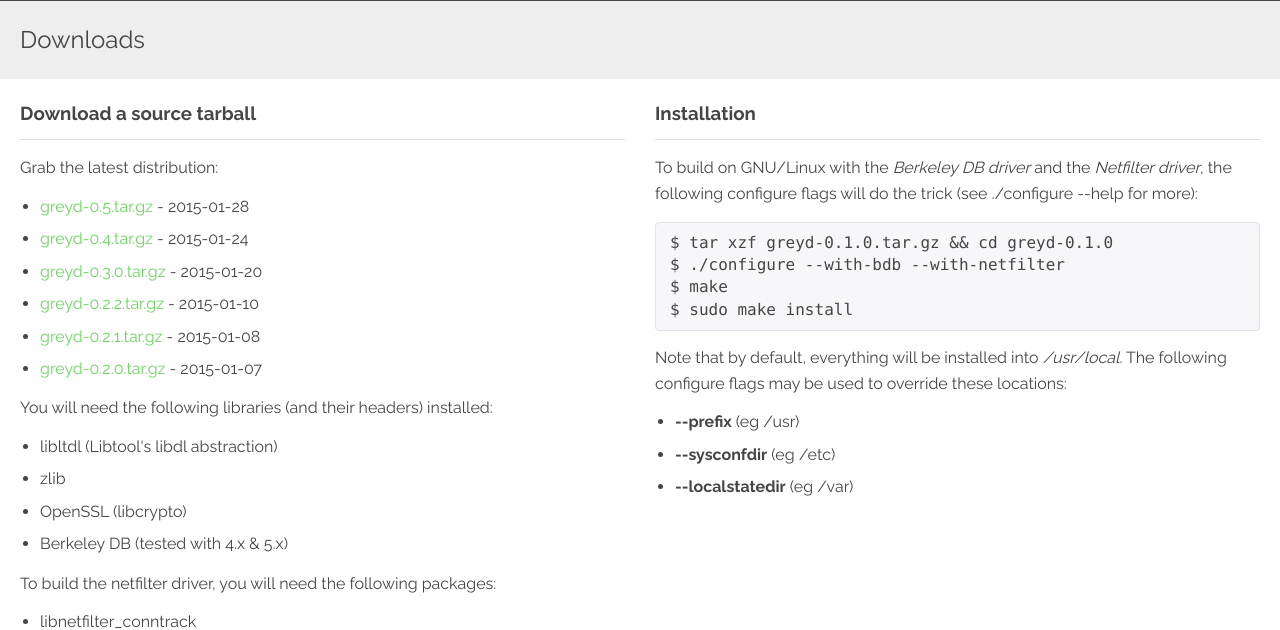
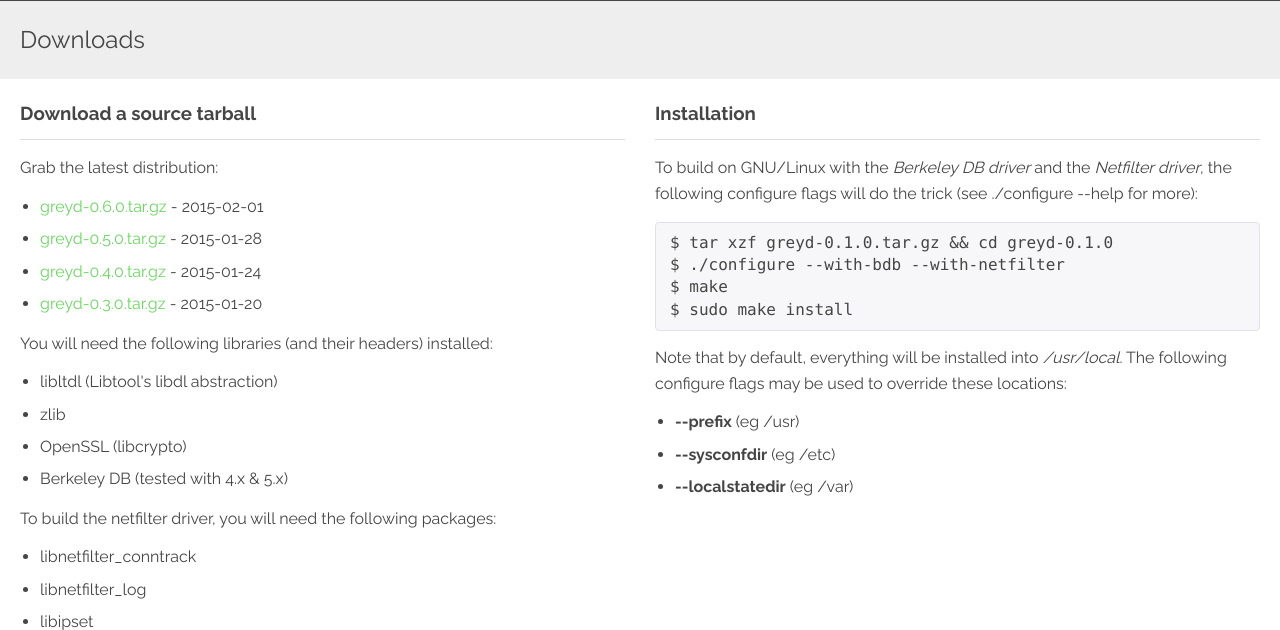
Before and after one commit to mikey-austin/greyd, a PHP site: page /downloads.php in a window 1280 px wide. Shown: the part 72-702 px from the top of the page. Run offline with PHP 8.4, Linux system fonts and the light colour scheme; some libraries are stand-ins or nearby versions.

Commit message:
updated website to prepare

```diff
--- a/website/downloads.php
+++ b/website/downloads.php
@@ -16,22 +16,16 @@
             <p>Grab the latest distribution:</p>
             <ul>
                 <li>
-                    <a href="downloads/greyd-0.5.0.tar.gz">greyd-0.5.tar.gz</a> - 2015-01-28
+                    <a href="downloads/greyd-0.6.0.tar.gz">greyd-0.6.0.tar.gz</a> - 2015-02-01
                 </li>
                 <li>
-                    <a href="downloads/greyd-0.4.0.tar.gz">greyd-0.4.tar.gz</a> - 2015-01-24
+                    <a href="downloads/greyd-0.5.0.tar.gz">greyd-0.5.0.tar.gz</a> - 2015-01-28
+                </li>
+                <li>
+                    <a href="downloads/greyd-0.4.0.tar.gz">greyd-0.4.0.tar.gz</a> - 2015-01-24
                 </li>
                 <li>
                     <a href="downloads/greyd-0.3.0.tar.gz">greyd-0.3.0.tar.gz</a> - 2015-01-20
-                </li>
-                <li>
-                    <a href="downloads/greyd-0.2.2.tar.gz">greyd-0.2.2.tar.gz</a> - 2015-01-10
-                </li>
-                <li>
-                    <a href="downloads/greyd-0.2.1.tar.gz">greyd-0.2.1.tar.gz</a> - 2015-01-08
-                </li>
-                <li>
-                    <a href="downloads/greyd-0.2.0.tar.gz">greyd-0.2.0.tar.gz</a> - 2015-01-07
                 </li>
             </ul>
             <p>
--- a/website/index.php
+++ b/website/index.php
@@ -61,6 +61,7 @@
                 <li>if the spammer sends mail to a designated spamtrap address (setup via <a href="man.php?name=greydb">greydb</a>)</li>
                 <li>if the spammer sends mail to a non-existant address</li>
                 <li>if the spammer sends mail to a designated backup MX out of order</li>
+                <li>if the spammer spoofs a from address, and SPF validation fails accordingly</li>
             </ul>
             <p>
                 Trapped hosts are treated in the same fashion as blacklisted hosts.
```
